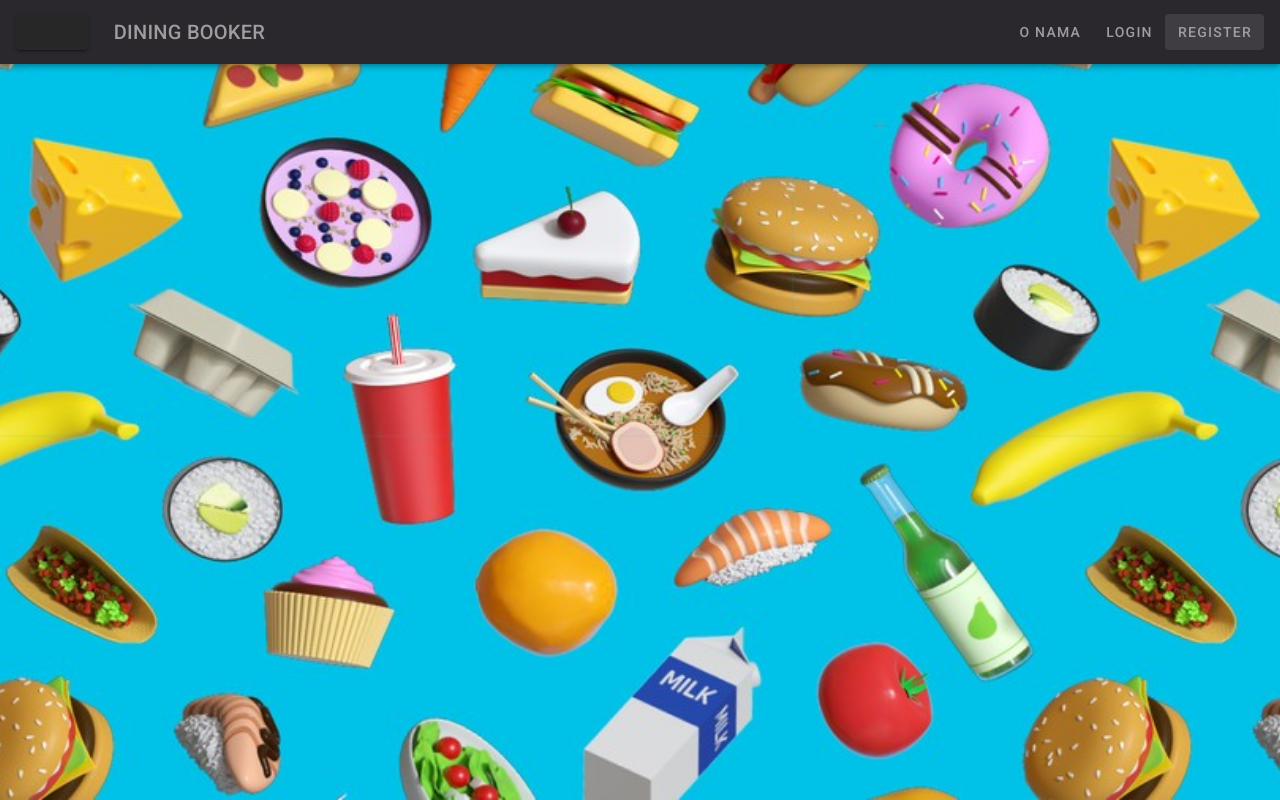
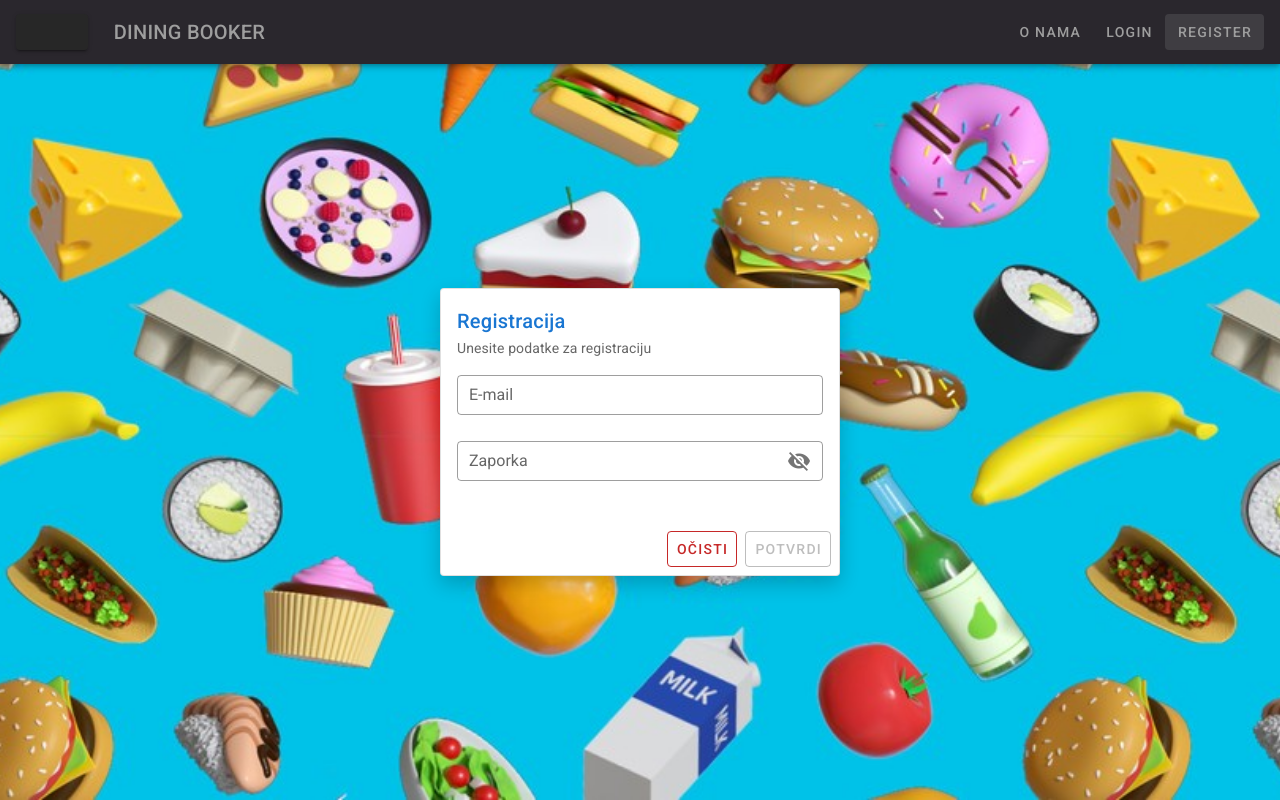
Before and after one commit to patrikobsivac/DiningBooker-Frontend, a Vue app: page /register in a window 1280 px wide. Built offline with nearby package versions, Linux system fonts and the light colour scheme.

Commit message:
Added RegisterView
- Dodan RegisterView
- Preimenovan AlertView sa WorkingHoursView

```diff
--- a/src/router/index.js
+++ b/src/router/index.js
@@ -1,8 +1,9 @@
 import Vue from 'vue'
 import VueRouter from 'vue-router'
 import HomeView from '../views/HomeView.vue'
-import AlertView from '../views/AlertView.vue'
+import WorkingHoursView from '../views/WorkingHoursView.vue'
 import LoginView from '../views/LoginView.vue'
+import RegisterView from '../views/RegisterView.vue'
 Vue.use(VueRouter)
 
 const routes = [
@@ -17,9 +18,14 @@ const routes = [
     component: LoginView
   },
   {
-    path: '/alert',
-    name: 'AlertView',
-    component: AlertView
+    path: '/register',
+    name: 'RegisterView',
+    component: RegisterView
+  },
+  {
+    path: '/radnovrijeme',
+    name: 'WorkingHoursView',
+    component: WorkingHoursView
   },
   {
     path: '/about',
--- /dev/null
+++ b/src/views/RegisterView.vue
@@ -0,0 +1,127 @@
+<template>
+	<v-container fill-height fluid>
+		<v-row align="center" justify="center">
+			<v-col align="center" justify="center" cols="12">
+				<v-card class="custom-card" width="400px" outlined>
+					<v-card-title align="left" class="primary--text">Registracija</v-card-title>
+					<v-card-subtitle align="left">
+						Unesite podatke za registraciju
+					</v-card-subtitle>
+					<v-card-text class="custom-card-text">
+						<v-form v-model="valid">
+							<v-text-field
+								v-model="email"
+								dense
+								label="E-mail"
+								clearable
+								type="email"
+								:rules="[rules.required, rules.email]"
+								outlined></v-text-field>
+							<v-text-field
+								v-model="password"
+								dense
+								label="Zaporka"
+								clearable
+								:append-icon="showIcon ? 'mdi-eye' : 'mdi-eye-off'"
+								:rules="[rules.required, rules.min]"
+								:type="showIcon ? 'text' : 'password'"
+								@click:append="togglePasswordVisibility"
+								outlined></v-text-field>
+						</v-form>
+					</v-card-text>
+					<v-card-actions class="custom-card-actions">
+						<v-btn
+							color="red darken-3"
+							outlined
+							@click="clearFormData">
+							Očisti
+						</v-btn>
+						<v-btn
+							:disabled="isButtonDisabled"
+							outlined
+							color="primary"
+							@click="registerUser">
+							Potvrdi
+						</v-btn>
+					</v-card-actions>
+				</v-card>
+			</v-col>
+		</v-row>
+	</v-container>
+</template>
+
+<script>
+export default {
+	name: "RegisterView",
+	data() {
+		return {
+			isButtonDisabled: false,
+			valid: true,
+			email: null,
+			password: null,
+			showIcon: false,
+			rules: {
+				required: (value) => !!value || "Ovo polje je obavezno",
+				min: (v) => v?.length >= 6 || "Zaporka mora imati najmanje 6 znakova!",
+				email: (v) =>
+					!v ||
+					/^\w+([.-]?\w+)*@\w+([.-]?\w+)*(\.\w{2,3})+$/.test(v) ||
+					"E-mail mora biti valjan",
+			},
+		};
+	},
+	watch: {
+		valid(newVal) {
+			this.isButtonDisabled = !newVal;
+		},
+	},
+	methods: {
+		clearFormData() {
+			this.email = null;
+			this.password = null;
+		},
+		postActionMoveToView() {
+			this.$router.push({ path: "/" });
+		},
+		registerUser() {
+			console.log("Registracija korisnika:", {
+				email: this.email,
+				password: this.password
+			});
+			this.postActionMoveToView();
+		},
+		togglePasswordVisibility() {
+			this.showIcon = !this.showIcon;
+		},
+	},
+};
+</script>
+
+<style scoped>
+.custom-card {
+  background: rgba(255, 255, 255, 0.9);
+  border-radius: 12px;
+  backdrop-filter: blur(6px);
+  box-shadow: 0 8px 20px rgba(0, 0, 0, 0.2);
+}
+
+.primary--text {
+	color: #1e88e5 !important;
+}
+
+.custom-card-text {
+	padding-top: 20px;
+}
+
+.custom-card-actions {
+	justify-content: flex-end;
+}
+
+.text-left {
+	margin-left: 0;
+}
+
+.text-right {
+	margin-right: 0;
+}
+</style>
--- a/src/views/AlertView.vue
+++ b/src/views/WorkingHoursView.vue
@@ -24,7 +24,7 @@
 
 <script>
 export default {
-  name: "AlertView",
+  name: "WorkingHoursView",
 };
 </script>
 
```
